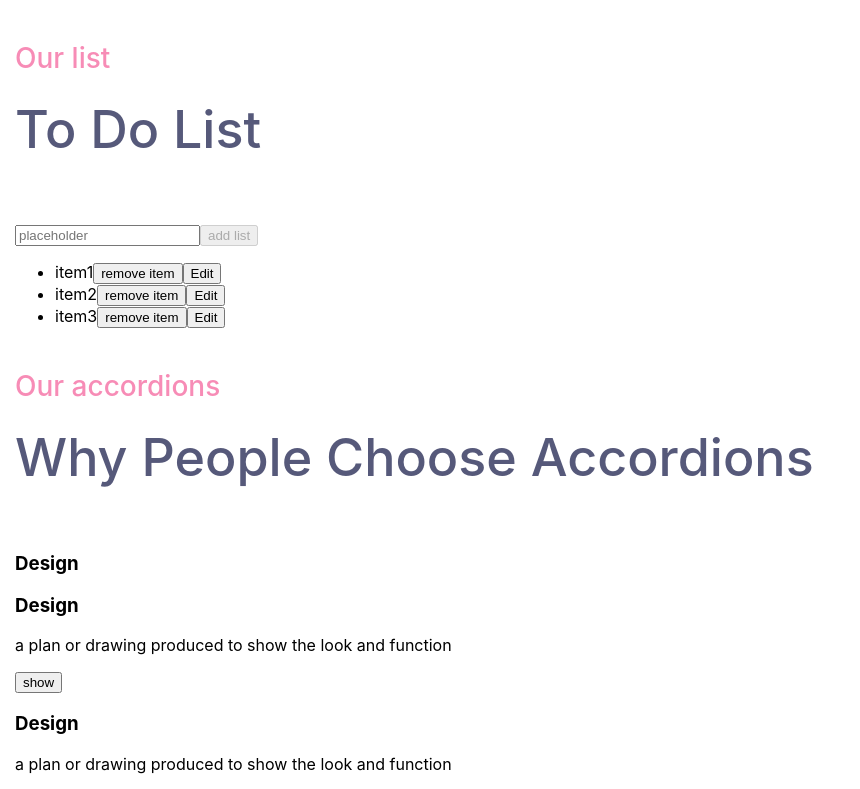
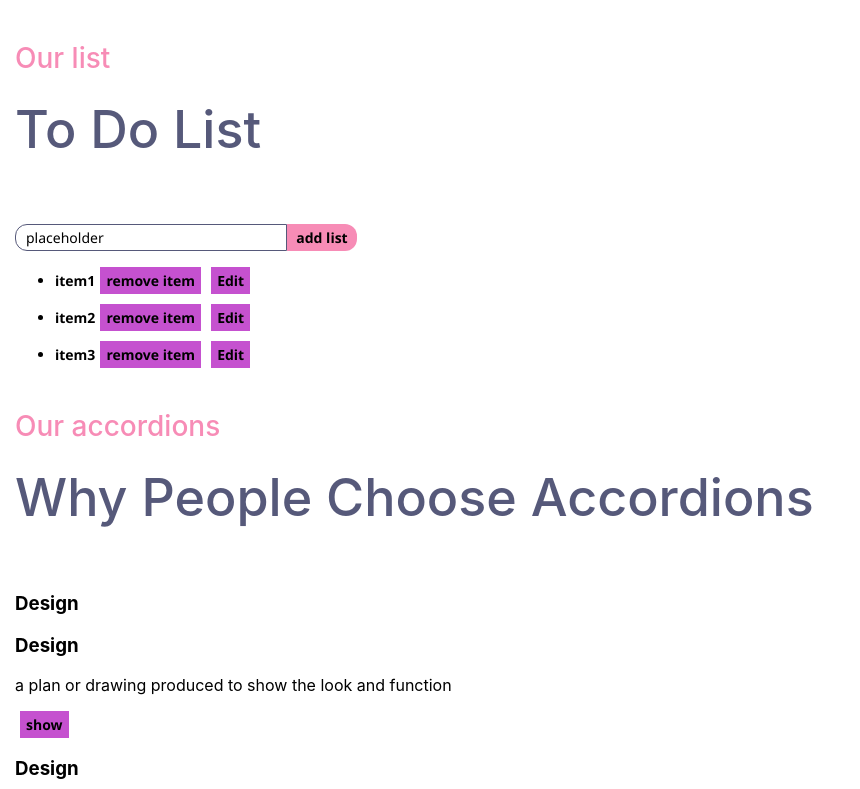
Before and after one commit to masha-kozhukh/react, a React (Create React App) app: page / in a window 1280 px wide. Shown: the top 789 px of the page, without its empty margins (0-860 px from the left). Built offline with nearby package versions, Linux system fonts and the light colour scheme.

Commit message:
code clean up

```diff
--- a/src/App.css
+++ b/src/App.css
@@ -140,3 +140,72 @@
   line-height: 70px;
   margin-bottom: 10px;
 }
+
+.input {
+  width: 250px;
+  height: 15px;
+  padding: 5px 10px;
+  border-radius: 12px 0px 0px 12px;
+  border: 1px solid #56597a;
+  font-size: 14px;
+  line-height: 1.1;
+  font-family: "Segoe UI", Tahoma, Geneva, Verdana, sans-serif;
+  font-weight: 400;
+  color: #000;
+}
+.input:focus-visible {
+  border: 1px solid #32333b;
+  outline: none;
+}
+input::placeholder {
+  font-size: 14px;
+  line-height: 1.1;
+  font-family: "Segoe UI", Tahoma, Geneva, Verdana, sans-serif;
+  font-weight: 400;
+  color: #000;
+}
+.addButton {
+  width: 70px;
+  height: 27px;
+  border-radius: 0px 12px 12px 0px;
+  text-align: center;
+  font-size: 14px;
+  line-height: 1.1;
+  font-family: "Segoe UI", Tahoma, Geneva, Verdana, sans-serif;
+  font-weight: 600;
+  color: #000;
+  background: #f78cb6;
+  border: none;
+  transition: 1s all ease-in-out;
+  cursor: pointer;
+}
+.addButton:hover {
+  background: #de6b99;
+}
+.button {
+  width: 150;
+  height: 27px;
+  text-align: center;
+  font-size: 14px;
+  margin-right: 5px;
+  margin-left: 5px;
+  line-height: 1.1;
+  font-family: "Segoe UI", Tahoma, Geneva, Verdana, sans-serif;
+  font-weight: 600;
+  color: #000;
+  background: #bb67c2;
+  border: none;
+  transition: 1s all ease-in-out;
+  cursor: pointer;
+}
+.button {
+  background: #c551cf;
+}
+.item {
+  margin-bottom: 10px;
+  font-size: 14px;
+  line-height: 1.1;
+  font-family: "Segoe UI", Tahoma, Geneva, Verdana, sans-serif;
+  font-weight: 600;
+  color: #000;
+}
--- a/src/App.tsx
+++ b/src/App.tsx
@@ -12,15 +12,19 @@ import { Accordion, AccordionsProps } from "./components/Accordion";
 import { ToDoList, ListsProps } from "./components/ToDoList";
 
 const lists: ListsProps = {
-  initialItems:[
+  initialItems: [
     { id: 1, text: "item1" },
     { id: 2, text: "item2" },
     { id: 3, text: "item3" },
   ],
   subtitle: "Our list",
   title: "To Do List",
-  type: "text",
-  placeholder:"placeholder"
+  placeholder: "placeholder",
+  classNameAddButton: "addButton",
+  buttonTextAdd: "add list",
+  buttonTextRemove: "remove item",
+  buttonTextSave:"Save",
+  buttonTextEdit:"Edit"
 };
 
 const accordions: AccordionsProps = {
@@ -116,8 +120,6 @@ const hooks = {
       onShowInformationClick,
     };
   },
-
-
 };
 function App() {
   const { onShowInformationClick, showInformation } =
--- a/src/components/Button.tsx
+++ b/src/components/Button.tsx
@@ -8,16 +8,23 @@ export enum ButtonType {
 
 export type ButtonsProps = {
   onClick: () => void;
-  name: string;
+  className?: string;
+  name?: string;
   disabled?: boolean;
   type?: ButtonType;
 };
 
 export const Button = React.memo((props: ButtonsProps) => {
-  const { name, disabled = false, type = ButtonType.button, ...rest } = props;
+  const {
+    className = "button",
+    name,
+    disabled = false,
+    type = ButtonType.button,
+    ...rest
+  } = props;
 
   return (
-    <button disabled={disabled} type={type} {...rest}>
+    <button className={className} disabled={disabled} type={type} {...rest}>
       {name}
     </button>
   );
--- a/src/components/Input.tsx
+++ b/src/components/Input.tsx
@@ -1,20 +1,53 @@
 import React from "react";
+
+export enum InputType {
+  button = "button",
+  checkbox = "checkbox",
+  color = "color",
+  date = "date",
+  datetimeLocal = "datetime-local",
+  email = "email",
+  file = "file",
+  hidden = "hidden",
+  image = "image",
+  month = "month",
+  number = "number",
+  password = "password",
+  radio = "radio",
+  range = "range",
+  reset = "reset",
+  search = "search",
+  submit = "submit",
+  tel = "tel",
+  text = "text",
+  time = "time",
+  url = "url",
+  week = "week",
+}
 
 export type InputsProps = {
   onChange: (e: React.ChangeEvent<HTMLInputElement>) => void;
-  type?: string;
+  type?: InputType;
   value: string;
   placeholder?: string;
+  className?: string;
 };
 
 export const Input = React.memo((props: InputsProps) => {
-  const { onChange, type, value, placeholder = "" } = props;
+  const {
+    onChange,
+    type = InputType.text,
+    value,
+    placeholder = "",
+    className = "input",
+  } = props;
   return (
     <input
       onChange={onChange}
       type={type}
       value={value}
       placeholder={placeholder}
+      className={className}
     />
   );
 });
--- a/src/components/ToDoItem.tsx
+++ b/src/components/ToDoItem.tsx
@@ -1,14 +1,20 @@
 import React from "react";
 import { Button } from "./Button";
-import { Input } from "./Input";
+import { Input, InputType } from "./Input";
 import { TextWithId } from "../types/common";
+import { text } from "node:stream/consumers";
 
-type ToDoItem = {
+export type ToDoItem = {
   item: TextWithId;
   updateItem: () => void;
   deleteItem: (id: number) => void;
   setNewTextWithId: (item: TextWithId | null) => void;
   newTextWithId: TextWithId | null;
+  className?: string;
+  buttonTextRemove: string;
+  buttonTextSave: string;
+  buttonTextEdit: string;
+  editInputType?: InputType;
 };
 
 export const ToDoItem: React.FC<ToDoItem> = ({
@@ -17,6 +23,11 @@ export const ToDoItem: React.FC<ToDoItem> = ({
   deleteItem,
   setNewTextWithId,
   newTextWithId,
+  className = "item",
+  buttonTextRemove,
+  buttonTextSave,
+  buttonTextEdit,
+  editInputType = InputType.text,
 }) => {
   const isEdit = newTextWithId?.id === item.id;
 
@@ -26,12 +37,12 @@ export const ToDoItem: React.FC<ToDoItem> = ({
         id: newTextWithId?.id ?? 0,
         text: e.target.value,
       }),
-    [newTextWithId]
+    [setNewTextWithId, newTextWithId]
   );
 
   const onClickRemove = React.useCallback(() => {
     deleteItem(item.id);
-  }, [item.id]); //bug, something goes wrong when deleting items
+  }, [deleteItem, item.id]);
 
   const onClickUndate = React.useCallback(() => {
     if (isEdit) {
@@ -42,18 +53,22 @@ export const ToDoItem: React.FC<ToDoItem> = ({
   }, [isEdit, updateItem, setNewTextWithId, item]);
 
   return (
-    <li>
+    <li className={className}>
       {isEdit ? (
         <Input
           onChange={onInputChangeNewTextWithId}
           value={newTextWithId.text}
-          type="text"
+          type={editInputType}
         />
       ) : (
         item.text
       )}
-      <Button disabled={isEdit} onClick={onClickRemove} name="remove item" />
-      <Button onClick={onClickUndate} name={isEdit ? "Save" : "Edit"} />
+      <Button
+        disabled={isEdit}
+        onClick={onClickRemove}
+        name={buttonTextRemove}
+      />
+      <Button onClick={onClickUndate} name={isEdit ? buttonTextSave : buttonTextEdit} />
     </li>
   );
 };
--- a/src/components/ToDoList.tsx
+++ b/src/components/ToDoList.tsx
@@ -8,12 +8,27 @@ export type ListsProps = {
   initialItems: TextWithId[];
   subtitle: string;
   title: string;
-  type: string;
   placeholder?: string;
+  classNameAddButton?: string;
+  buttonTextAdd: string;
+  buttonTextRemove: string;
+  buttonTextSave: string;
+  buttonTextEdit: string;
 };
 
 export const ToDoList = React.memo((props: ListsProps) => {
-  const { subtitle, title, type, initialItems, placeholder } = props;
+  const {
+    subtitle,
+    title,
+    initialItems,
+    placeholder,
+    classNameAddButton,
+    buttonTextAdd,
+    buttonTextRemove,
+    buttonTextSave,
+    buttonTextEdit,
+  } = props;
+
   const [items, setItems] = React.useState<TextWithId[]>(initialItems);
   const [newText, setNewText] = React.useState<string>("");
   const [newTextWithId, setNewTextWithId] = React.useState<TextWithId | null>(
@@ -36,14 +51,14 @@ export const ToDoList = React.memo((props: ListsProps) => {
 
   const deleteItem = React.useCallback(
     (id: number) => {
-      setItems(items.filter((item) => item.id !== id));
+      setItems((prevItems) => prevItems.filter((item) => item.id !== id));
     },
-    [items]
+    [setItems]
   );
 
   const onInputChange = React.useCallback(
     (e: React.ChangeEvent<HTMLInputElement>) => setNewText(e.target.value),
-    []
+    [setNewText]
   );
 
   return (
@@ -53,11 +68,15 @@ export const ToDoList = React.memo((props: ListsProps) => {
       <div>
         <Input
           onChange={onInputChange}
-          type={type}
           value={newText}
           placeholder={placeholder}
         />
-        <Button disabled={!newText.trim()} onClick={addItem} name="add list" />
+        <Button
+          disabled={!newText.trim()}
+          onClick={addItem}
+          name={buttonTextAdd}
+          className={classNameAddButton}
+        />
         <ul>
           {items.map((item) => (
             <ToDoItem
@@ -67,6 +86,9 @@ export const ToDoList = React.memo((props: ListsProps) => {
               deleteItem={deleteItem}
               setNewTextWithId={setNewTextWithId}
               newTextWithId={newTextWithId}
+              buttonTextRemove={buttonTextRemove}
+              buttonTextSave={buttonTextSave}
+              buttonTextEdit={buttonTextEdit}
             />
           ))}
         </ul>
```
